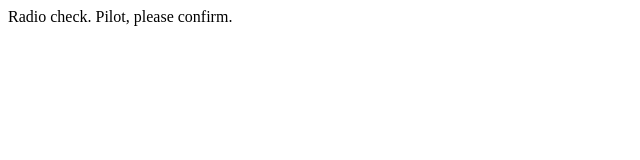
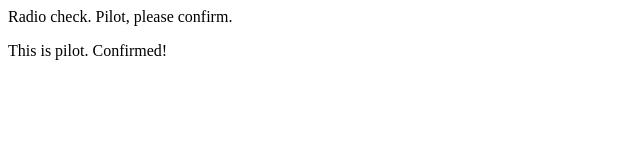
Before and after one commit to ElishaJohnson/communication-log, a plain HTML site: page index.html in a window 1280 px wide. Shown: the whole page, without its empty margins (0-640 px from the left). Drawn offline with Linux system fonts and the light colour scheme.

Commit message:
Added second line to log.

```diff
--- a/index.html
+++ b/index.html
@@ -1,5 +1,6 @@
 <html>
 <body>
    <p>Radio check. Pilot, please confirm.</p>
+   <p>This is pilot. Confirmed!</p>
 </body>
 </html>
```
